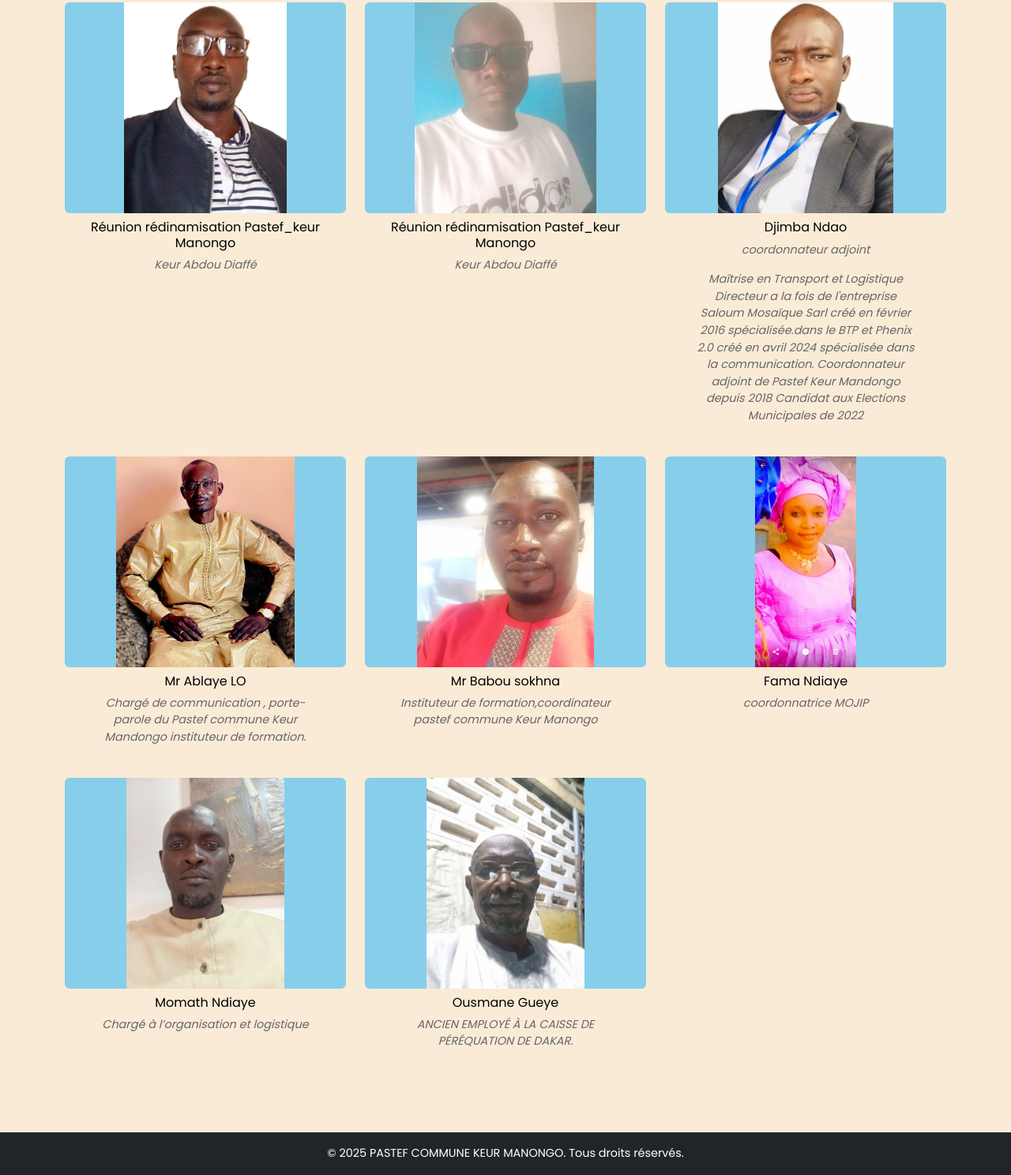
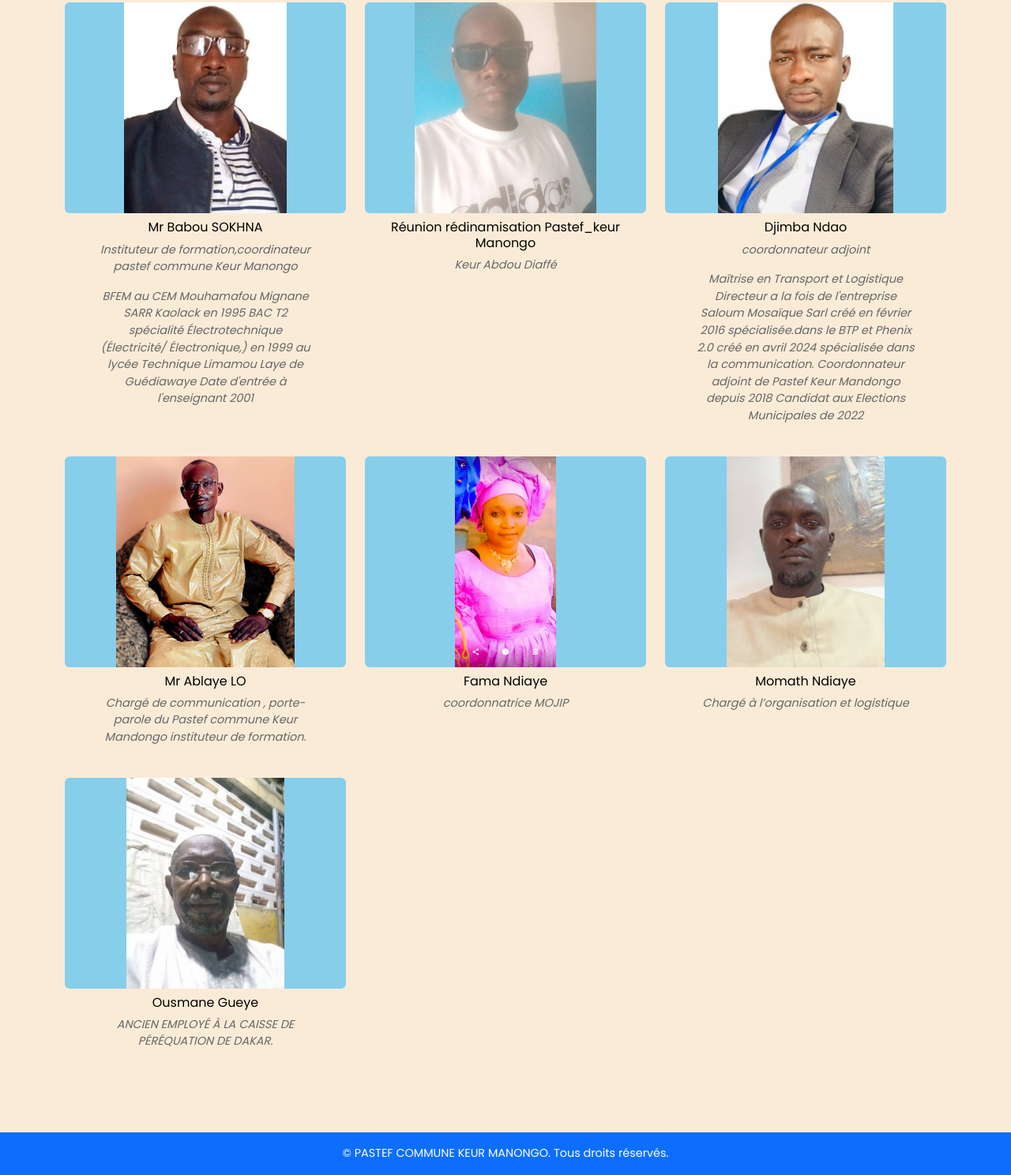
Before and after one commit to Ablaye2025/pastef, a plain HTML site: page portfolio-photos.html in a window 1280 px wide. Shown: the part 1326-2814 px from the top of the page at 79% size. Drawn offline with nearby package versions, Linux system fonts and the light colour scheme; files whose address does not match are found by name.

Commit message:
Update portfolio-photos.html

```diff
--- a/portfolio-photos.html
+++ b/portfolio-photos.html
@@ -142,8 +142,11 @@
       </div>
       <div class="col-sm-6 col-md-4 text-center">
         <img src="lo11.jpeg" class="img-fixed-size modal-trigger" alt="Photo 6" />
-        <h6 class="mt-2">Réunion rédinamisation Pastef_keur Manongo</h6>
-        <p>Keur Abdou Diaffé</p>
+        <h6 class="mt-2">Mr Babou SOKHNA</h6>
+       <p>Instituteur de formation,coordinateur pastef commune Keur Manongo</p>
+        <p>BFEM au CEM Mouhamafou Mignane SARR Kaolack en 1995
+BAC T2 spécialité Électrotechnique (Électricité/ Électronique,) en 1999 au lycée Technique Limamou Laye de Guédiawaye
+Date d'entrée à l'enseignant 2001 </p>
       </div>
       <div class="col-sm-6 col-md-4 text-center">
         <img src="lo12.jpeg" class="img-fixed-size modal-trigger" alt="Photo 6" />
@@ -164,11 +167,7 @@ Candidat aux Elections Municipales de 2022</p>
         <h6 class="mt-2">Mr Ablaye LO</h6>
         <p>Chargé de communication , porte-parole du Pastef commune Keur Mandongo instituteur de formation.</p>
       </div>
-      <div class="col-sm-6 col-md-4 text-center">
-        <img src="lo15.jpeg" class="img-fixed-size modal-trigger" alt="Photo 6" />
-        <h6 class="mt-2">Mr Babou sokhna</h6>
-        <p>Instituteur de formation,coordinateur pastef commune Keur Manongo</p>
-      </div>
+
       <div class="col-sm-6 col-md-4 text-center">
         <img src="lo17.jpeg" class="img-fixed-size modal-trigger" alt="Photo 6" />
         <h6 class="mt-2">Fama Ndiaye </h6>
@@ -195,8 +194,8 @@ Candidat aux Elections Municipales de 2022</p>
 </div>
 
 <!-- Footer -->
-<footer class="text-center text-white bg-dark py-3">
-  <div class="container">&copy; 2025 PASTEF COMMUNE KEUR MANONGO. Tous droits réservés.</div>
+<footer class="text-center text-white bg-primary py-3">
+  <div class="container">&copy; PASTEF COMMUNE KEUR MANONGO. Tous droits réservés.</div>
 </footer>
 
 <!-- Scripts -->
```
